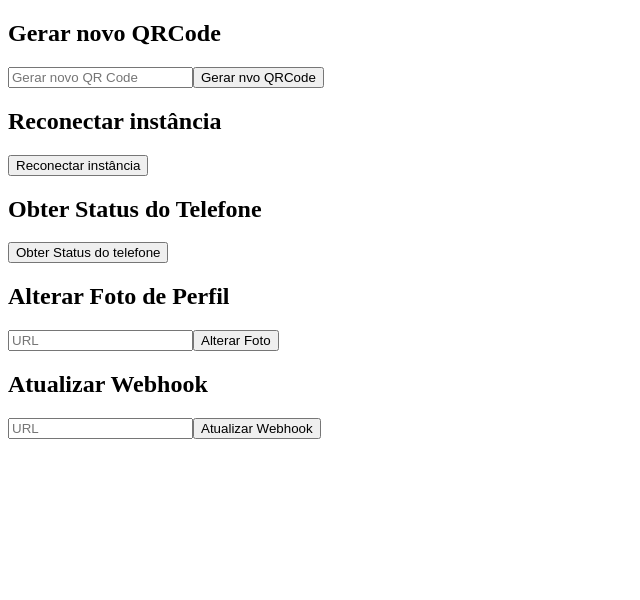
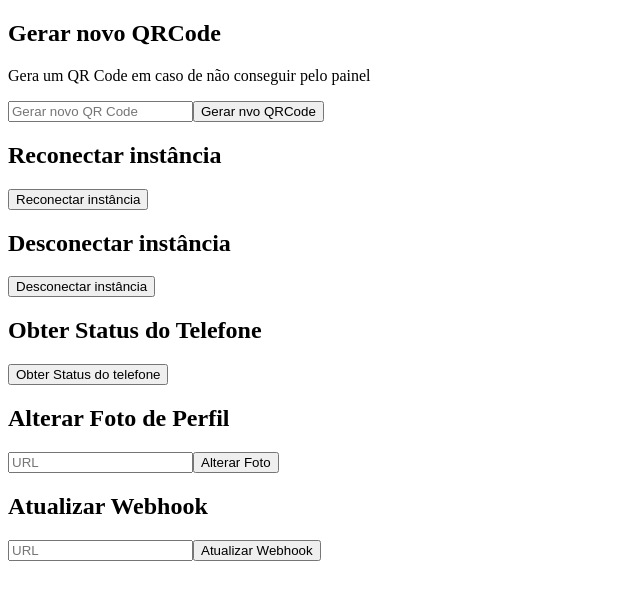
Before and after one commit to OmarBahmad/chatpro-api, a React (Create React App) app: page /instance in a window 1280 px wide. Shown: the top 600 px of the page, without its empty margins (0-640 px from the left). Built offline with nearby package versions, Linux system fonts and the light colour scheme.

Commit message:
Remove Session

```diff
--- a/src/Pages/Instance/GenerateQRCode/index.js
+++ b/src/Pages/Instance/GenerateQRCode/index.js
@@ -21,6 +21,7 @@ export default function QRCode() {
   return (
     <div>
       <h2>Gerar novo QRCode</h2>
+      <p>Gera um QR Code em caso de não conseguir pelo painel</p>
       <input
         placeholder="Gerar novo QR Code"
         className="input-msg"
--- /dev/null
+++ b/src/Pages/Instance/RemoveSession/index.js
@@ -0,0 +1,20 @@
+import React from "react";
+import { DisconnectWhatsapp } from "../../../Actions/Instances";
+
+export default function Disconnect() {
+  async function getDisconnect() {
+    try {
+      const resp = await DisconnectWhatsapp();
+      console.log(resp);
+    } catch (err) {
+      console.log("erro");
+    }
+  }
+
+  return (
+    <div>
+      <h2>Desconectar instância</h2>
+      <button onClick={getDisconnect}>Desconectar instância</button>
+    </div>
+  );
+}
--- a/src/Pages/Instance/index.js
+++ b/src/Pages/Instance/index.js
@@ -4,12 +4,14 @@ import Status from "./Status";
 import UpdateProfile from "./UpdateProfile";
 import QRCode from "./GenerateQRCode";
 import Reload from "./Reload";
+import RemoveSession from "./RemoveSession";
 
 export default function Instance() {
   return (
     <div>
       <QRCode />
       <Reload />
+      <RemoveSession />
       <Status />
       <UpdateProfile />
       <RefreshWebhook />
```
